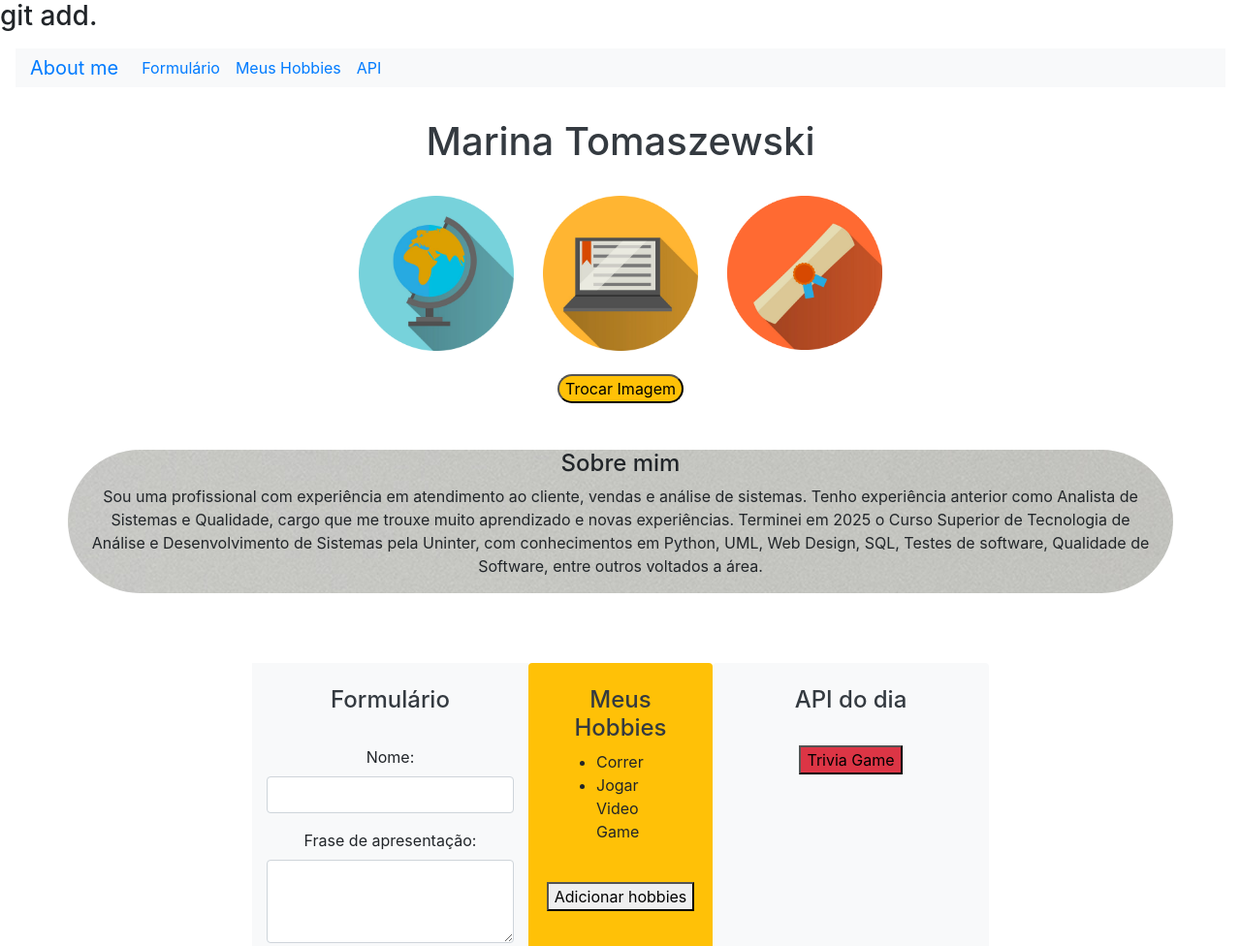
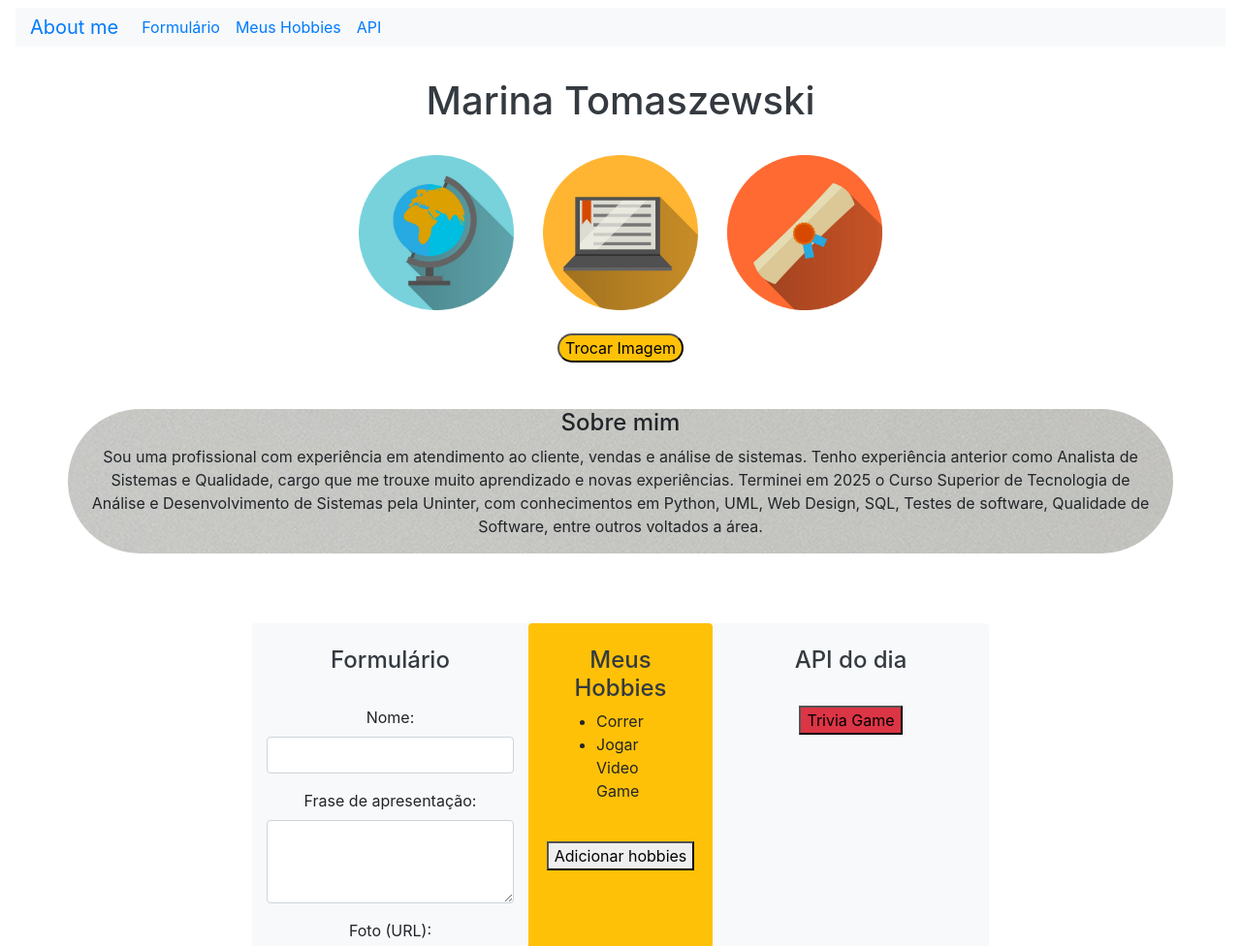
Before and after one commit to maribaci/TAREFA-FINAL, a plain HTML site: page index.html in a window 1280 px wide. Shown: the top 976 px of the page at 97% size. Drawn offline with nearby package versions, Linux system fonts and the light colour scheme.

Commit message:
terceiro commit

```diff
--- a/index.html
+++ b/index.html
@@ -16,7 +16,6 @@
 </head>
 
 <body id="changeAll">
-<h3>git add.</h3>
     <div class="container-nav">
         <nav class="navbar navbar-expand-lg bg-white">
             <div class="container-fluid bg-light">
```
